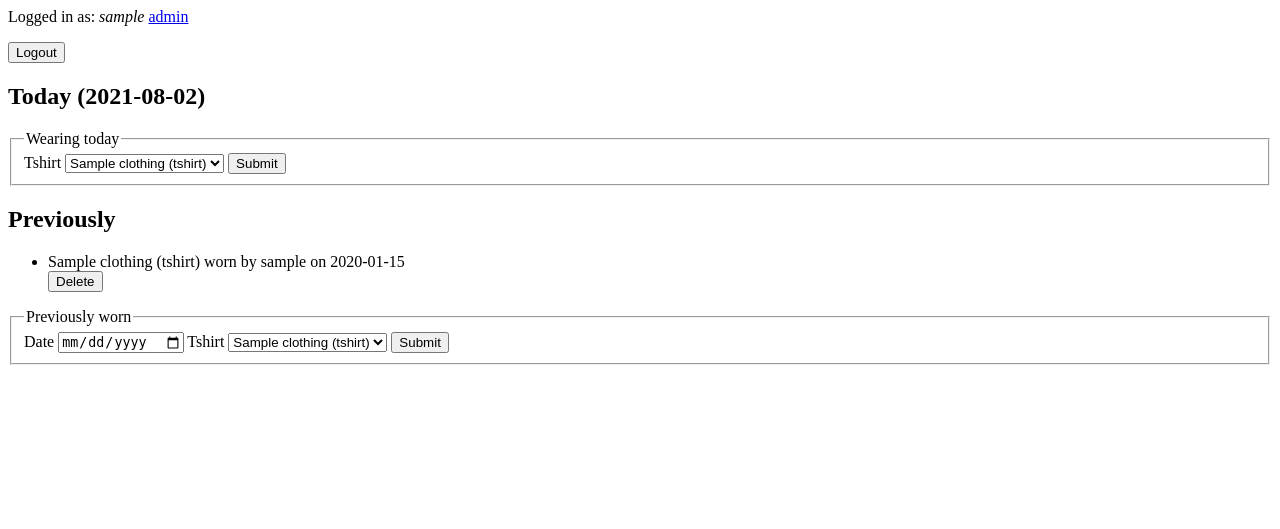
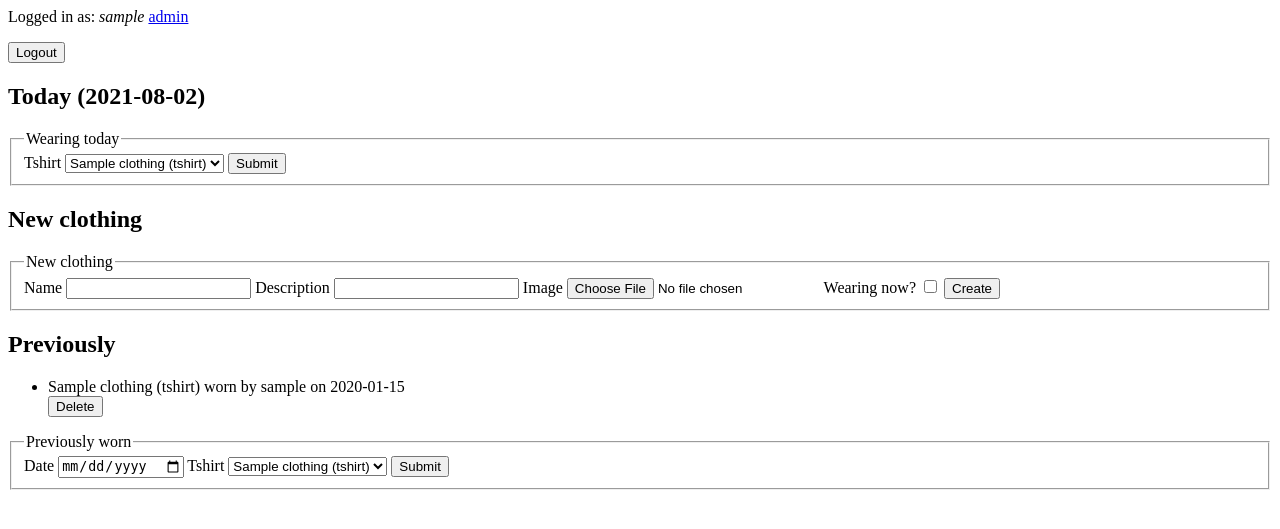
Before and after one commit to norm/hasworn, a Django app: page / in a window 1280 px wide. Shown: the top 529 px of the page. Run offline with Django 3.2, Linux system fonts and the light colour scheme; a user stored in the database is signed in; tables that the repository leaves empty hold one stand-in row (values such as "Sample post").

Commit message:
Wearers can add new Clothing
The user panel now has an option to add new clothing, including an
image. A convenice flag of "wearing this now" is also provided, as
it likely that a new item of clothing would only be registered as it
is worn, rather than in advance.

```diff
--- a/hasworn/clothing/models.py
+++ b/hasworn/clothing/models.py
@@ -1,6 +1,8 @@
 from django.db import models
 from django.utils import timezone
+from django.utils.text import slugify
 from django.utils.translation import ugettext_lazy as _
+import itertools
 
 from hasworn.wearers.models import Wearer
 
@@ -84,7 +86,13 @@ class Clothing(models.Model):
 
     def save(self, *args, **kwargs):
         if not self.id and not self.slug:
-            self.slug = slugify(self.name)[:127]
+            slug = slugify(self.name)[:127]
+            for count in itertools.count(10):
+                if not Clothing.objects.filter(slug=slug).exists():
+                    break
+                diff = "-%d" % count
+                slug = "%s%s" % (slug[:127-len(diff)], diff)
+            self.slug = slug
         super().save(*args, **kwargs)
 
 
--- a/hasworn/urls.py
+++ b/hasworn/urls.py
@@ -17,7 +17,7 @@ from django.contrib import admin
 from django.urls import path
 
 from hasworn.views import Home, Login, Logout
-from hasworn.clothing.views import CreateWearing, DeleteWearing
+from hasworn.clothing.views import CreateWearing, DeleteWearing, CreateClothing
 
 
 urlpatterns = [
@@ -41,4 +41,9 @@ urlpatterns = [
         DeleteWearing.as_view(),
         name = 'delete-wearing',
     ),
+    path(
+        'clothing/',
+        CreateClothing.as_view(),
+        name = 'create-clothing',
+    ),
 ]
--- a/templates/panel.html
+++ b/templates/panel.html
@@ -35,6 +35,31 @@
   </form>
 {% endif %}
 
+<h2>New clothing</h2>
+<form method='post' action='{% url "create-clothing" %}' enctype="multipart/form-data">
+  {% csrf_token %}
+  <fieldset>
+    <legend>New clothing</legend>
+    <label>
+      Name
+      <input type='text' name='name'>
+    </label>
+    <label>
+      Description
+      <input type='text' name='description'>
+    </label>
+    <label>
+      Image
+      <input type='file' name='image'>
+    </label>
+    <label>
+      Wearing now?
+      <input type='checkbox' name='wearing'>
+    </label>
+    <input type='submit' value='Create'>
+  </fieldset>
+</form>
+
 <h2>Previously</h2>
 <ul>
   {% for wearing in request.user.worn_previously.all|slice:":5" %}
```
Also changed, not shown: hasworn/clothing/views.py (+26 -1 lines), templates/clothing/clothing_form.html (added, +40 -0 lines).
